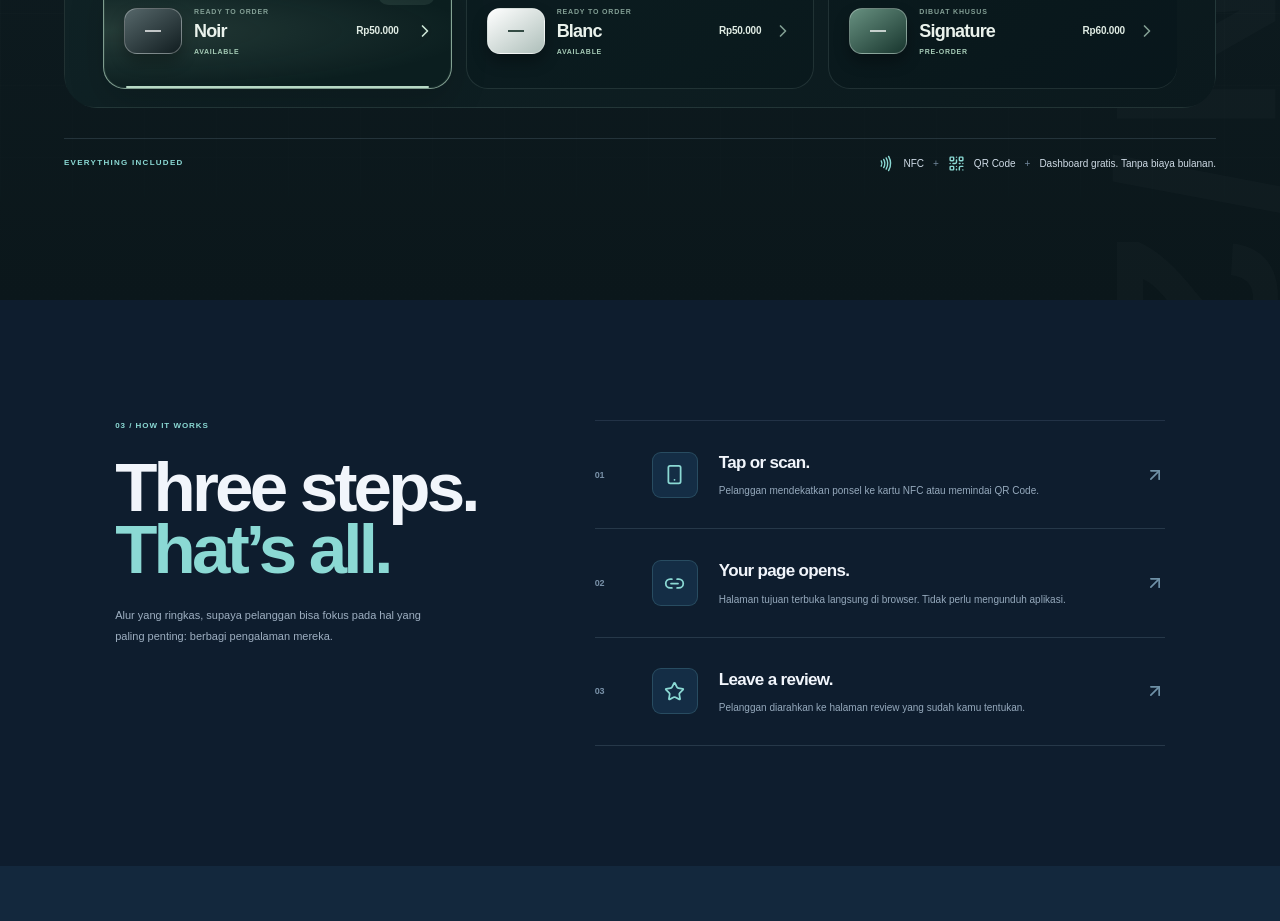
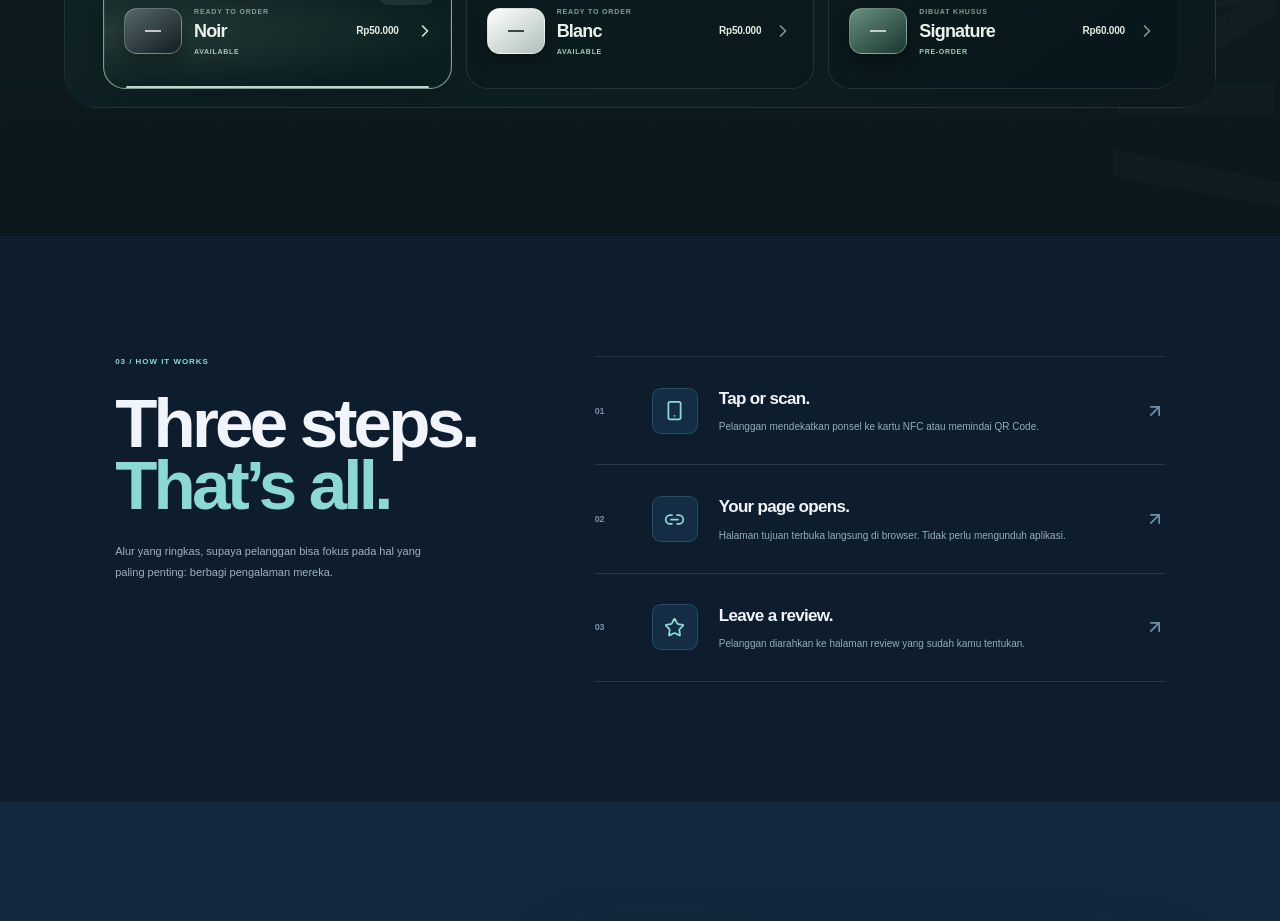
Before and after one commit to chanvianz-ui/ditapaja, a Next.js app: page / in a window 1280 px wide. Shown: the part 2600-3521 px from the top of the page. Built offline with nearby package versions, Linux system fonts and the light colour scheme.

Commit message:
Remove included strip from homepage collection

```diff
--- a/app/page.tsx
+++ b/app/page.tsx
@@ -176,7 +176,6 @@ export default function Home() {
         <p>Pilih tampilan yang paling cocok untuk bisnismu. Setiap kartu sudah dilengkapi NFC, QR Code, dan dashboard gratis.</p>
       </div>
       <ProductCarousel products={products}/>
-      <div className="ed-collection-note"><span>EVERYTHING INCLUDED</span><p><Nfc size={17}/> NFC <i>+</i> <QrCode size={17}/> QR Code <i>+</i> Dashboard gratis. Tanpa biaya bulanan.</p></div>
     </section>
 
     <section className="ed-flow home-flow" id="cara-kerja">
```
